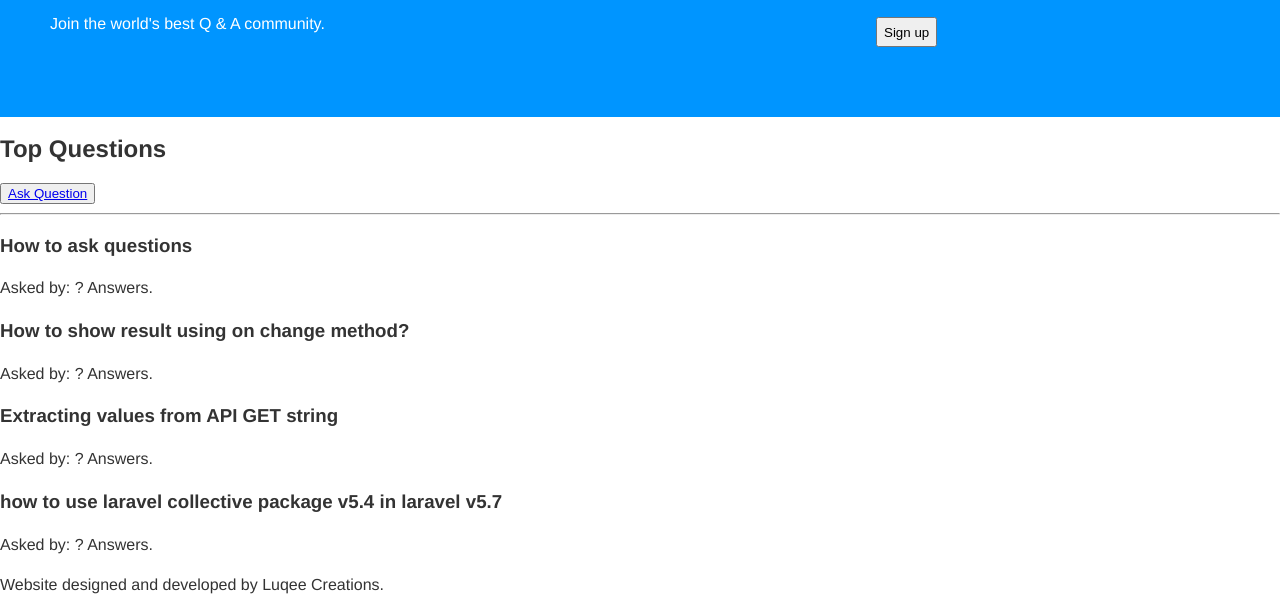
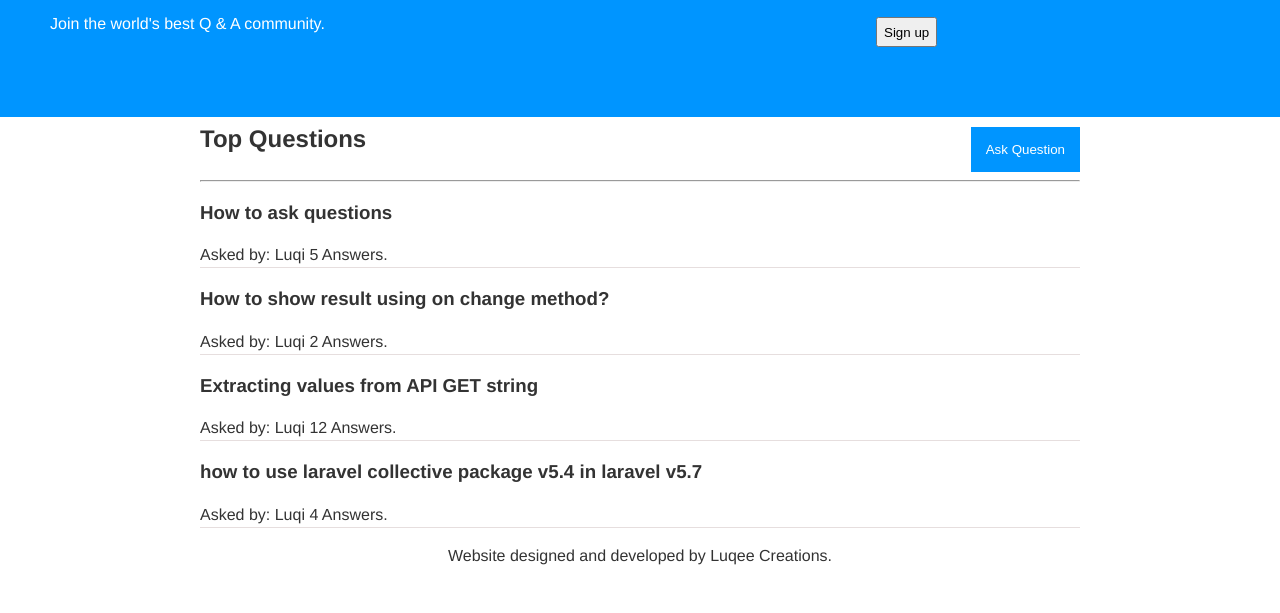
Before and after one commit to luqee/Stack-Lite, a plain HTML site: page src/templates/index.html in a window 1280 px wide. Shown: the part 233-846 px from the top of the page. After the commit the page ends 817 px from the top, so only its background shows below. Drawn offline with Linux system fonts and the light colour scheme; a script that the page names is missing.

Commit message:
[Feature #162606116] Style the main content area

```diff
--- a/src/static/css/main.css
+++ b/src/static/css/main.css
@@ -77,3 +77,34 @@ div.header-signup form .form-row input{
     flex-basis: 70%;
     padding-left: 10px;
 }
+
+/* Style the home page content area */
+div.content{
+    margin: 10px 200px;
+}
+div.content .questions-panel{
+    display: flex;
+}
+div.content .questions-panel h2{
+    margin: 0;
+}
+div.content .questions-panel a{
+    margin-left: auto;
+}
+div.content .questions-panel button:hover{
+    cursor: pointer;
+}
+div.content .questions-panel button{
+    background-color: #0095ff;
+    border: 0;
+    padding: 15px;
+    color: #ffffff;
+}
+div.content .questions {
+}
+div.content .questions .question{
+    border-bottom: 1px solid #e6dede;
+}
+footer{
+    text-align: center;
+}
--- a/src/templates/index.html
+++ b/src/templates/index.html
@@ -50,29 +50,29 @@
         <div class="content" id="landing-content">
             <div class="questions-panel">
                 <h2>Top Questions</h2>
-                <button><a href="userAsk.html">Ask Question</a></button>
+                <a href="userAsk.html"><button>Ask Question</button></a>
             </div>
             <hr>
             <div class="questions">
                 <div class="question">
                     <h3>How to ask questions</h3>
-                    <span>Asked by: </span>
-                    <span>? Answers.</span>
+                    <span>Asked by: Luqi</span>
+                    <span>5 Answers.</span>
                 </div>
                 <div class="question">
                     <h3>How to show result using on change method?</h3>
-                    <span>Asked by: </span>
-                    <span>? Answers.</span>
+                    <span>Asked by: Luqi</span>
+                    <span>2 Answers.</span>
                 </div>
                 <div class="question">
                     <h3>Extracting values from API GET string</h3>
-                    <span>Asked by: </span>
-                    <span>? Answers.</span>
+                    <span>Asked by: Luqi</span>
+                    <span>12 Answers.</span>
                 </div>
                 <div class="question">
                     <h3>how to use laravel collective package v5.4 in laravel v5.7</h3>
-                    <span>Asked by: </span>
-                    <span>? Answers.</span>
+                    <span>Asked by: Luqi</span>
+                    <span>4 Answers.</span>
                 </div>
             </div>
         </div>
```
